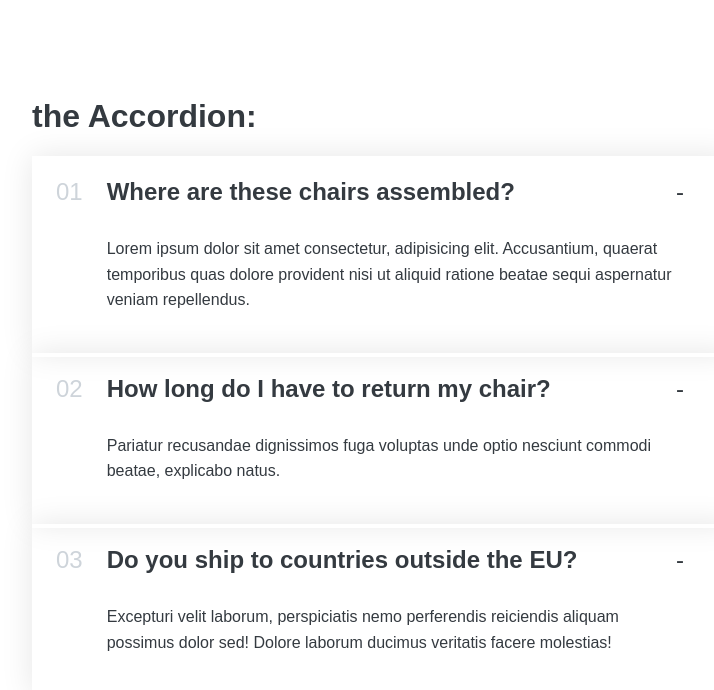
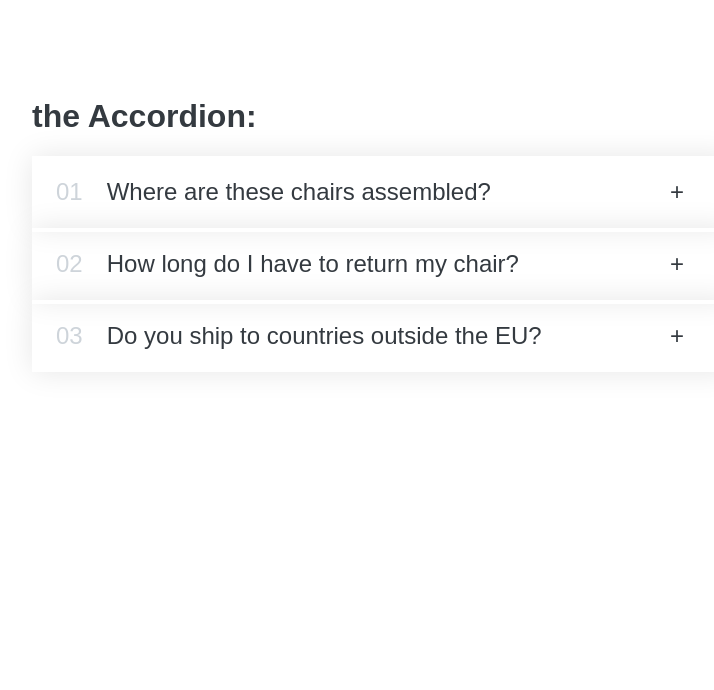
Before and after one commit to vigneriCodez/accordion-tip-calculator, a React (Create React App) app: page / in a window 1280 px wide. Shown: the top 690 px of the page, without its empty margins (258-972 px from the left). Built offline with nearby package versions, Linux system fonts and the light colour scheme.

Commit message:
add isOpen piece of state and basic functionality

```diff
--- a/src/components/Item.js
+++ b/src/components/Item.js
@@ -1,12 +1,18 @@
-import React from 'react';
+import React, { useState } from 'react';
 
 function Item({ num, title, text }) {
+	const [isOpen, setIsOpen] = useState(false);
+
+	const handleToggle = () => {
+		setIsOpen((bool) => !bool);
+	};
+
 	return (
-		<div className='item'>
+		<div onClick={handleToggle} className={`item ${isOpen ? 'open' : ''}`}>
 			<p className='number'>{num < 9 ? `0${num}` : num}</p>
-			<h2 className='text'>{title}</h2>
-			<p className='icon'>-</p>
-			<div className='content-box'>{text}</div>
+			<h2 className='title'>{title}</h2>
+			<p className='icon'>{isOpen ? '-' : '+'}</p>
+			{isOpen && <div className='content-box'>{text}</div>}
 		</div>
 	);
 }
```
